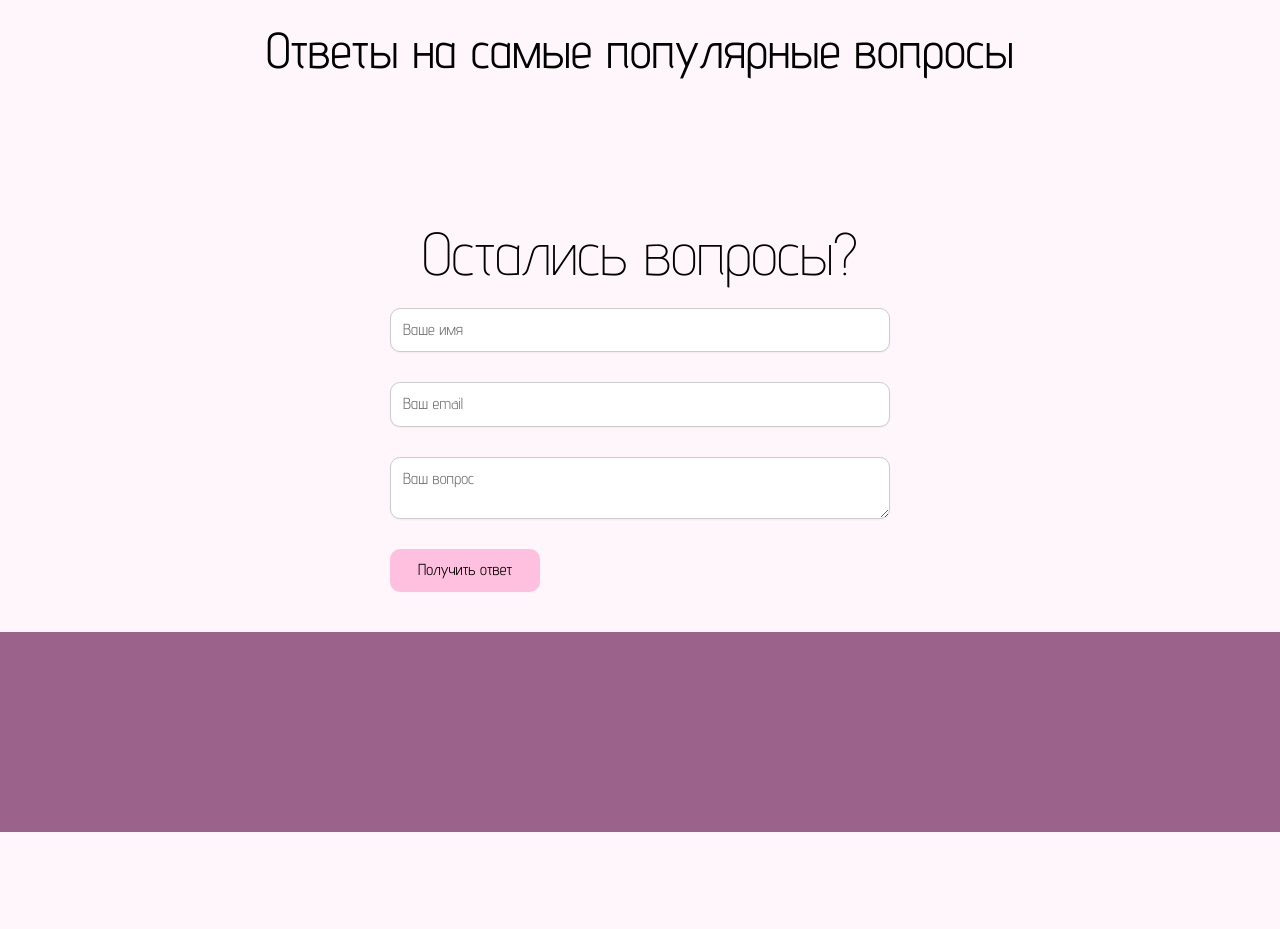
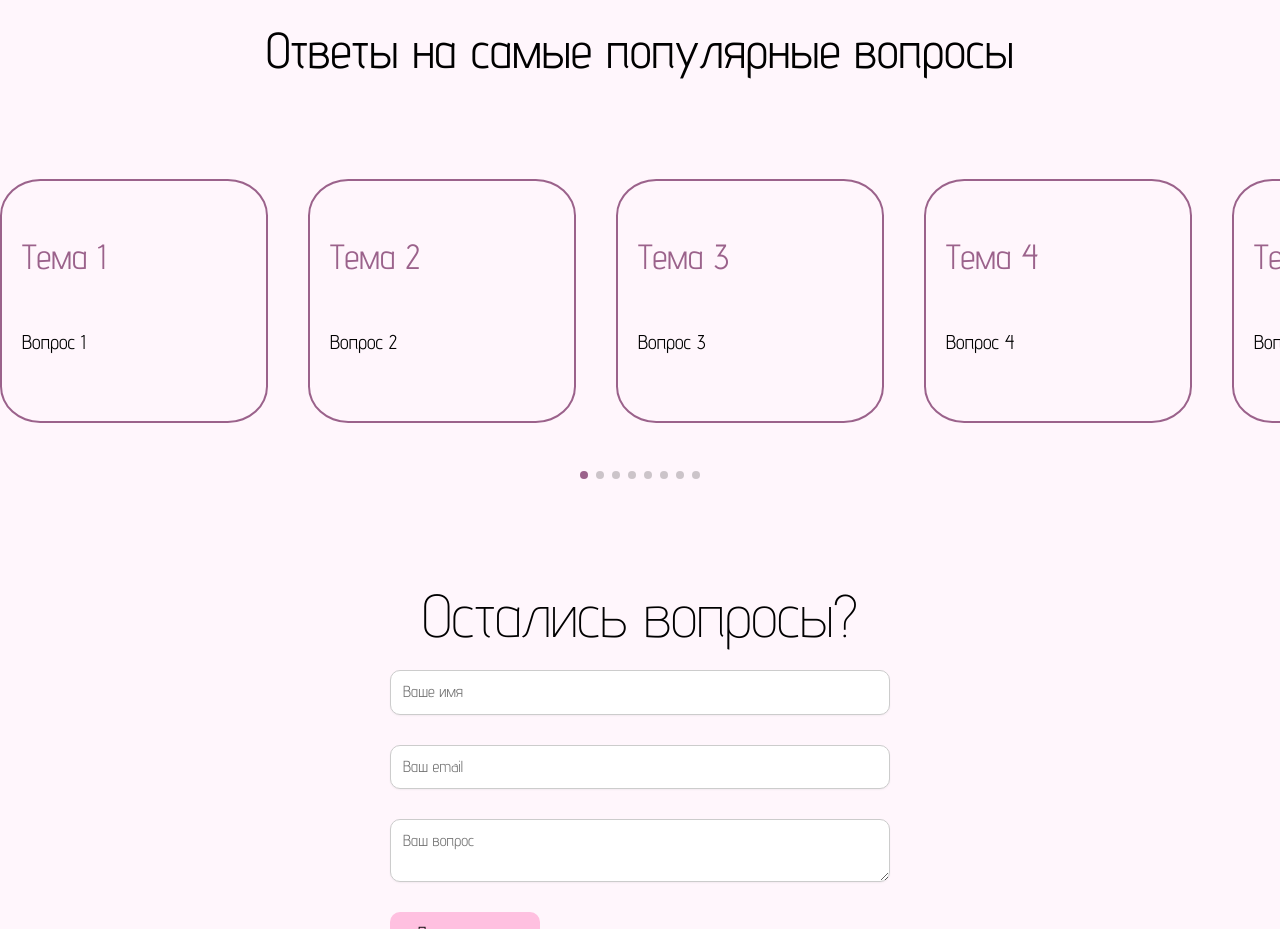
Before and after one commit to unweer/project, a plain HTML site: page index.html in a window 1280 px wide. Shown: the part 1880-2809 px from the top of the page. Before the commit the page ends 2712 px from the top, so only its background shows below. Drawn offline with nearby package versions, Linux system fonts and the light colour scheme.

Commit message:
выполнила задание 3.7

```diff
--- a/index.html
+++ b/index.html
@@ -6,10 +6,12 @@
         <link rel="preconnect" href="https://fonts.googleapis.com">
         <link rel="preconnect" href="https://fonts.gstatic.com" crossorigin>
         <link href="https://fonts.googleapis.com/css2?family=Advent+Pro:ital,wght@0,100..900;1,100..900&display=swap" rel="stylesheet">
+        <link rel="stylesheet" href="https://cdn.jsdelivr.net/npm/swiper@11/swiper-bundle.min.css" />
         <link rel="stylesheet" href="styles/styles.css">
         <link rel="stylesheet" href="styles/normalize.css">
         <link rel="stylesheet" href="styles/preloader.css">
         <script src="scripts/script.js" defer></script>
+        <script src="https://cdn.jsdelivr.net/npm/swiper@11/swiper-bundle.min.js"></script>
     </head>
     <body>
         <div class="preloader">
@@ -30,7 +32,55 @@
                 </div>
                 <a href="auth.html"><img class="header_account-img" src="img/ic_account.svg" alt="icon account"></a>
             </header>
+
             <div class="services"></div>
+
+            <section class="swiper">
+                <div class="swiper-wrapper">
+                    <div class="card-list_item swiper-slide">
+                        <p class="card-list__item_topic">Тема 1</p>
+                        <p class="card-list__item_question">Вопрос 1</p>
+                    </div>
+
+                    <div class="card-list_item swiper-slide">
+                        <p class="card-list__item_topic">Тема 2</p>
+                        <p class="card-list__item_question">Вопрос 2</p>
+                    </div>
+
+                    <div class="card-list_item swiper-slide">
+                        <p class="card-list__item_topic">Тема 3</p>
+                        <p class="card-list__item_question">Вопрос 3</p>
+                    </div>
+
+                    <div class="card-list_item swiper-slide">
+                        <p class="card-list__item_topic">Тема 4</p>
+                        <p class="card-list__item_question">Вопрос 4</p>
+                    </div>
+
+                    <div class="card-list_item swiper-slide">
+                        <p class="card-list__item_topic">Тема 5</p>
+                        <p class="card-list__item_question">Вопрос 5</p>
+                    </div>
+
+                    <div class="card-list_item swiper-slide">
+                        <p class="card-list__item_topic">Тема 6</p>
+                        <p class="card-list__item_question">Вопрос 6</p>
+                    </div>
+
+                    <div class="card-list_item swiper-slide">
+                        <p class="card-list__item_topic">Тема 7</p>
+                        <p class="card-list__item_question">Вопрос 7</p>
+                    </div>
+
+                    <div class="card-list_item swiper-slide">
+                        <p class="card-list__item_topic">Тема 8</p>
+                        <p class="card-list__item_question">Вопрос 8</p>
+                    </div>
+                </div>
+
+                <div class="swiper-pagination"></div>
+            </section>
+
             <div id="response" class="responce-form">
                 <h2 class="responce-form__title">Остались вопросы?</h2>
                 <form class="responce-form__form">
--- a/scripts/script.js
+++ b/scripts/script.js
@@ -72,3 +72,15 @@ if (preloader && content) {
         preloader.remove();
     }, 3000); // Задержка 3 секунды
 }
+
+const swiper = new Swiper('.swiper', {
+  loop: true,  // Бесконечный слайдер
+  slidesPerView: 5,  // Количество видимых слайдов
+  spaceBetween: 40,  // Отступы между слайдами
+
+  // Навигация
+  pagination: {
+    el: '.swiper-pagination',
+    clickable: true,
+  }
+});
--- a/styles/styles.css
+++ b/styles/styles.css
@@ -203,6 +203,51 @@ footer {
   transform: scaleX(1);
 }
 
+.card-list_item {
+  width: 200px;
+  height: 200px;
+  border: 2px, solid, #9B628B;
+  border-radius: 15%;
+  display: flex;
+  flex-direction: column;
+  padding: 20px
+}
+
+.card-list__item_topic {
+  font-family: "Advent Pro";
+  font-weight: 400;
+  font-size: 35px;
+  color: #9B628B
+}
+
+
+.swiper-wrapper {
+  margin-top: 50px;
+}
+
+.swiper-slide {
+    box-shadow: none;
+    width: 200px;
+    height: 200px;
+}
+.swiper-button-prev,
+.swiper-button-next {
+    color: #9B628B;
+}
+
+.swiper-pagination {
+  margin-top: 50px;
+  position: relative;
+}
+
+.swiper-pagination-bullet-active {
+    background: #9B628B;
+}
+
+.card-list__item_question {
+  font-family: "Advent Pro";
+  font-size: 20px;
+}
 
 @media (max-width: 1200px) {
   .header__info_title {
```
Also changed, not shown: 1 other file.
